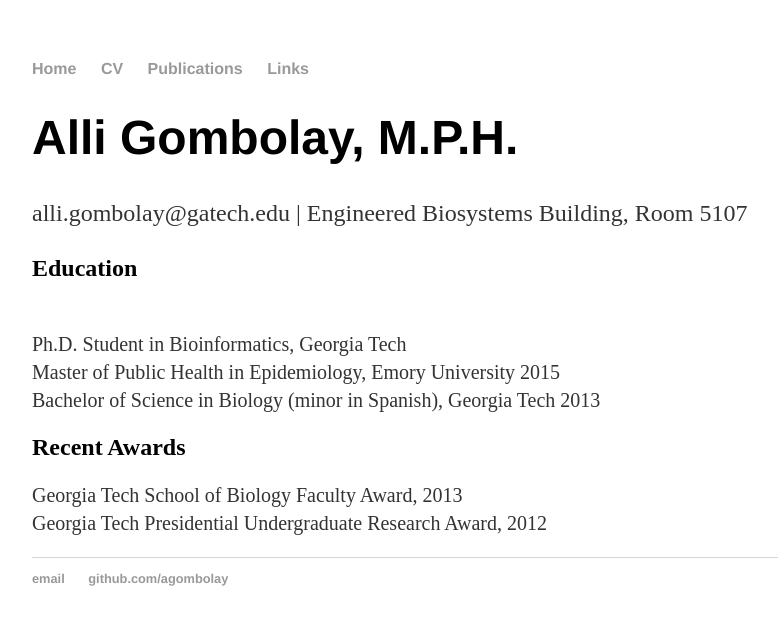
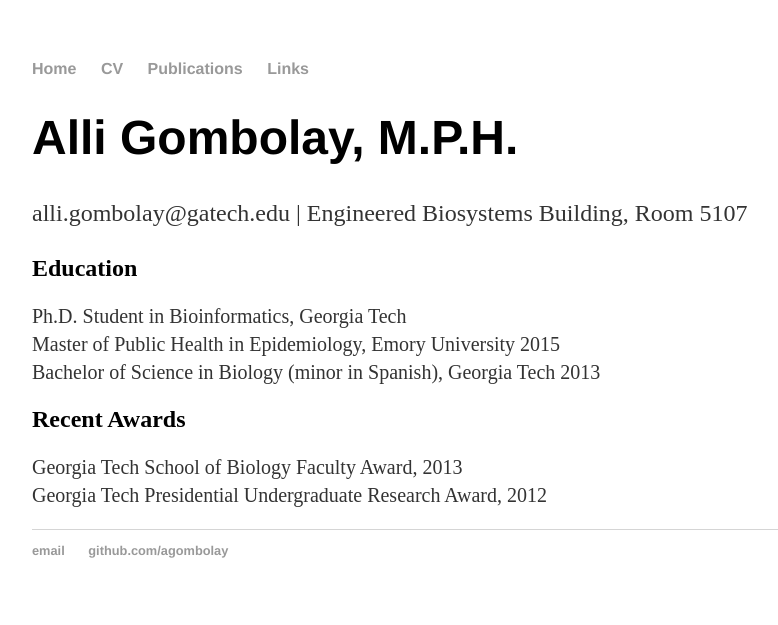
Before and after one commit to agombolay/agombolay.github.io, a Jekyll site: the page built from cv/index.html, in a window 1280 px wide. Shown: the top 625 px of the page, without its empty margins (160-938 px from the left). Built offline with Jekyll 4.4.1, drawn with Linux system fonts in a browser that asks for light colours.

Commit message:
Update index.html

```diff
--- a/cv/index.html
+++ b/cv/index.html
@@ -8,12 +8,13 @@
 
 	<h2>Education</h2>
 	<p style="font-size:20px">
-	<br>Ph.D. Student in Bioinformatics, Georgia Tech
+	Ph.D. Student in Bioinformatics, Georgia Tech
 	<br>Master of Public Health in Epidemiology, Emory University 2015
 	<br>Bachelor of Science in Biology (minor in Spanish), Georgia Tech 2013</p>
 
 	<h2>Recent Awards</h2>
-	<p style="font-size:20px">Georgia Tech School of Biology Faculty Award, 2013
-	<br>Georgia Tech Presidential Undergraduate Research Award, 2012</br></p>
+	<p style="font-size:20px">
+	Georgia Tech School of Biology Faculty Award, 2013
+	<br>Georgia Tech Presidential Undergraduate Research Award, 2012</p>
 
 </div><!-- /.blurb -->
```
